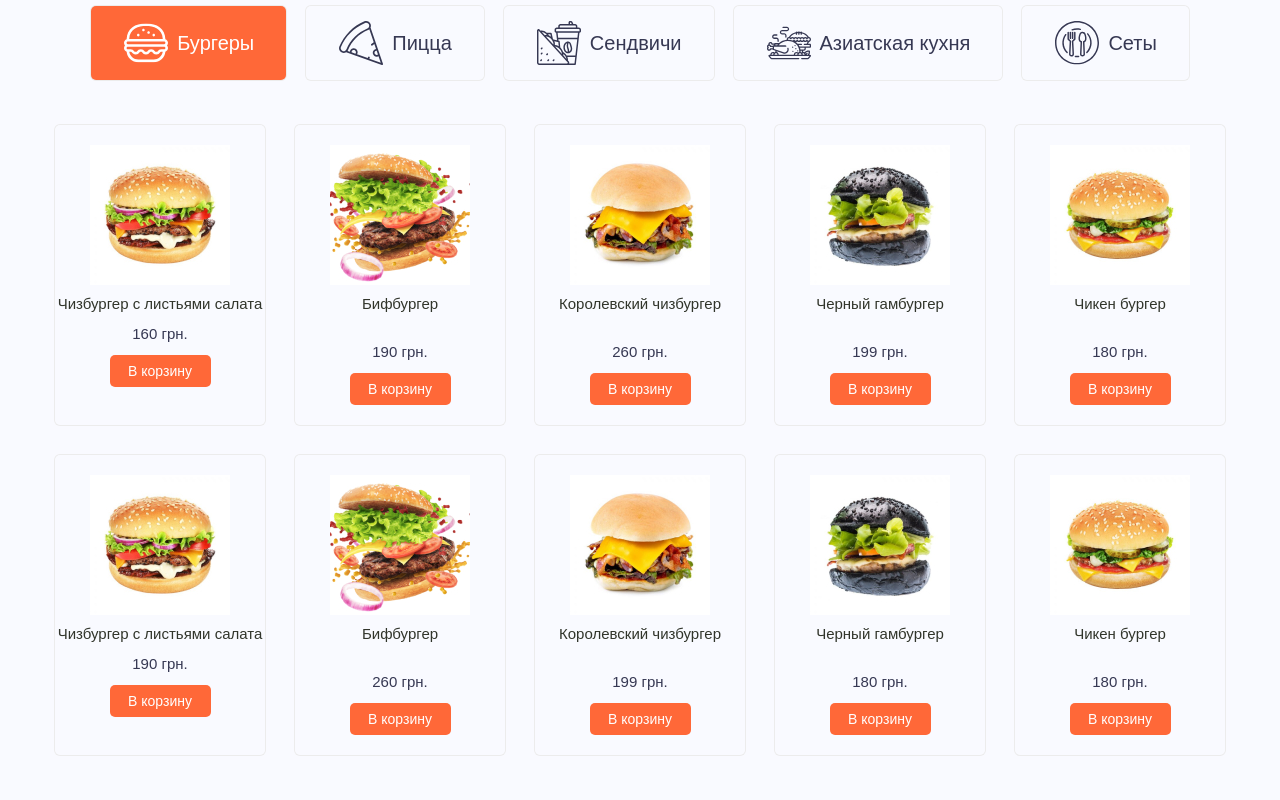
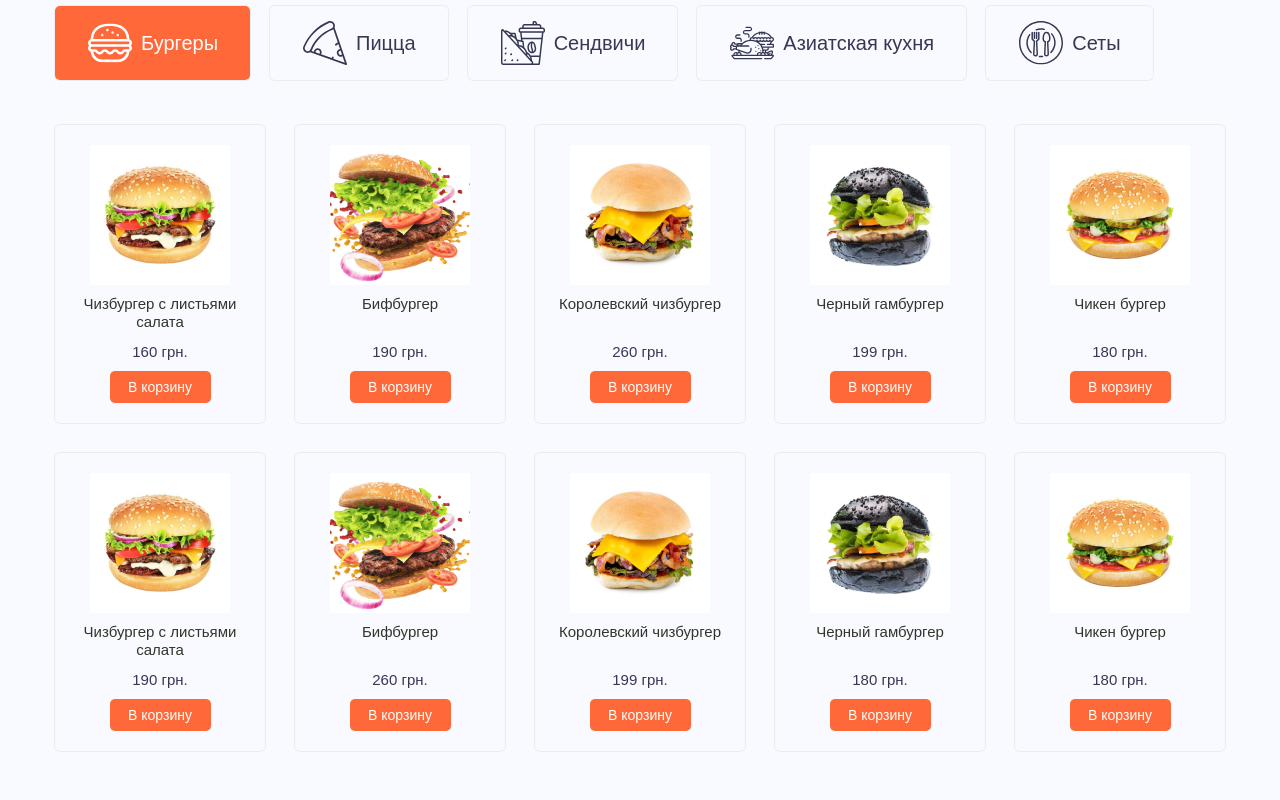
Before and after one commit to 10hokageee/simplefood, a website: page app/index.html in a window 1280 px wide. Shown: the part 1040-1840 px from the top of the page. Drawn offline with nearby package versions, Linux system fonts and the light colour scheme; files that its build step writes are made by us from their sources; files whose address does not match are found by name.

Commit message:
fixed product card, fixed header, fixed preview

```diff
--- a/app/index.html
+++ b/app/index.html
@@ -30,7 +30,6 @@
   <body>
     <header class="header">
       <div class="container">
-
           <nav class="header-menu">
              <a class="logo" href="#">
             <img class="logo__img" src="images/logo.svg" alt="Логотип" />
@@ -131,21 +130,22 @@
     </header>
 
     <main class="main">
+      <h1 class="sr-only">Доставка еды на дом</h1>
       <section class="preview">
         <div class="container">
           <div
             class="preview__inner"
             style="background-image: url(./images/header-bg.png)"
           >
-            <h1 class="preview__title">
-              Доставка <br />
+            <h2 class="preview__title">
+              Доставка
               <span>за 15 минут</span>
-            </h1>
+            </h2>
             <p class="preview__text">
               Самый быстрый сервис доставки еды в вашем городе. Не уложимся в
               срок - доставка за наш счёт
             </p>
-            <button class="preview__button btn" type="button">Заказать</button>
+            <a class="preview__button btn">Заказать</a>
             <a class="preview__link animation" href="#"> Подробнее </a>
           </div>
         </div>
@@ -154,7 +154,7 @@
       <section class="features">
         <div class="container">
           <div class="features__inner">
-            <h2 class="features__title">Популярные категории</h2>
+            <h2 class="features__title title">Популярные категории</h2>
             <ul class="features-filter">
               <li class="features-filter__list">
                 <button
@@ -398,148 +398,187 @@
             </ul>
             <ul class="features-list__items">
               <li class="features-list__item mix category-a">
+              <article class="product-card">
                 <img
-                  class="features-list__item-img"
+                  class="product-card__img"
                   src="images/burgers/1.jpg"
-                  alt="Изображение продукции"
+                  alt="Чизбургер с листьями салата"
+                  width="140px"
+                  height="140px"
                 />
                 <h3
-                  class="features-list__item-title features-list__item-title-margin-top"
+                  class="product-card__subtitle product-card__subtitle--marginbottom"
                 >
-                  Чизбургер с листьями салата
-                  <p>160 грн.</p>
-                </h3>
-                <button class="features-list__item-btn btn" type="submit">
+                  Чизбургер с листьями салата</h3>
+                  <span>160 грн.</span>
+
+                <button class="product-card__btn btn" type="button">
                   В корзину
                 </button>
+              </article>
               </li>
               <li class="features-list__item mix category-a">
+                <article class="product-card">
                 <img
-                  class="features-list__item-img"
+                  class="product-card__img"
                   src="images/burgers/2.jpg"
-                  alt="Изображение продукции"
+                  alt="Бифбургер"
+                  width="140px"
+                  height="140px"
                 />
-                <h3 class="features-list__item-title">
-                  Бифбургер
-                  <p>190 грн.</p>
-                </h3>
-                <button class="features-list__item-btn btn" type="submit">
+                <h3 class="product-card__subtitle">
+                  Бифбургер</h3>
+                  <span>190 грн.</span>
+
+                <button class="product-card__btn btn" type="button">
                   В корзину
                 </button>
+              </article>
               </li>
               <li class="features-list__item mix category-b">
+                <article class="product-card">
                 <img
-                  class="features-list__item-img"
+                  class="product-card__img"
                   src="images/burgers/3.jpg"
-                  alt="Изображение продукции"
+                  alt="Королевский чизбургер"
+                  width="140px"
+                  height="140px"
                 />
-                <h3 class="features-list__item-title">
-                  Королевский чизбургер
-                  <p>260 грн.</p>
-                </h3>
-                <button class="features-list__item-btn btn" type="submit">
+                <h3 class="product-card__subtitle">
+                  Королевский чизбургер</h3>
+                  <span>260 грн.</span>
+
+                <button class="product-card__btn btn" type="button">
                   В корзину
                 </button>
+              </article>
               </li>
               <li class="features-list__item mix category-b">
+                <article class="product-card">
                 <img
-                  class="features-list__item-img"
+                  class="product-card__img"
                   src="images/burgers/4.jpg"
-                  alt="Изображение продукции"
+                  alt="Черный гамбургер"
+                  width="140px"
+                  height="140px"
                 />
-                <h3 class="features-list__item-title">
-                  Черный гамбургер
-                  <p>199 грн.</p>
-                </h3>
-                <button class="features-list__item-btn btn" type="submit">
+                <h3 class="product-card__subtitle">
+                  Черный гамбургер</h3>
+                  <span>199 грн.</span>
+                <button class="product-card__btn btn" type="button">
                   В корзину
                 </button>
+              </article>
               </li>
               <li class="features-list__item mix category-b">
+                <article class="product-card">
                 <img
-                  class="features-list__item-img"
+                  class="product-card__img"
                   src="images/burgers/5.jpg"
-                  alt="Изображение продукции"
+                  alt="Чикен бургер"
+                  width="140px"
+                  height="140px"
                 />
-                <h3 class="features-list__item-title">
-                  Чикен бургер
-                  <p>180 грн.</p>
-                </h3>
-                <button class="features-list__item-btn btn" type="submit">
+                <h3 class="product-card__subtitle">
+                  Чикен бургер</h3>
+
+                  <span>180 грн.</span>
+                <button class="product-card__btn btn" type="button">
                   В корзину
                 </button>
+              </article>
               </li>
               <li class="features-list__item mix category-c">
+                <article class="product-card">
                 <img
-                  class="features-list__item-img"
+                  class="product-card__img"
                   src="images/burgers/1.jpg"
-                  alt="Изображение продукции"
+                  alt="Чизбургер с листьями салата"
+                  width="140px"
+                  height="140px"
                 />
                 <h3
-                  class="features-list__item-title features-list__item-title-margin-top"
+                  class="product-card__subtitle product-card__subtitle--marginbottom"
                 >
-                  Чизбургер с листьями салата
-                  <p>190 грн.</p>
-                </h3>
-                <button class="features-list__item-btn btn" type="submit">
+                  Чизбургер с листьями салата</h3>
+                  <span>190 грн.</span>
+
+                <button class="product-card__btn btn" type="button">
                   В корзину
                 </button>
+              </article>
               </li>
               <li class="features-list__item mix category-c">
+                <article class="product-card">
                 <img
-                  class="features-list__item-img"
+                  class="product-card__img"
                   src="images/burgers/2.jpg"
-                  alt="Изображение продукции"
+                  alt="Бифбургер"
+                  width="140px"
+                  height="140px"
                 />
-                <h3 class="features-list__item-title">
-                  Бифбургер
-                  <p>260 грн.</p>
-                </h3>
-                <button class="features-list__item-btn btn" type="submit">
+                <h3 class="product-card__subtitle">
+                  Бифбургер</h3>
+                  <span>260 грн.</span>
+
+                <button class="product-card__btn btn" type="button">
                   В корзину
                 </button>
+              </article>
               </li>
               <li class="features-list__item mix category-d">
+                <article class="product-card">
                 <img
-                  class="features-list__item-img"
+                  class="product-card__img"
                   src="images/burgers/3.jpg"
-                  alt="Изображение продукции"
+                  alt="Королевский чизбургер"
+                  width="140px"
+                  height="140px"
                 />
-                <h3 class="features-list__item-title">
-                  Королевский чизбургер
-                  <p>199 грн.</p>
-                </h3>
-                <button class="features-list__item-btn btn" type="submit">
+                <h3 class="product-card__subtitle">
+                  Королевский чизбургер</h3>
+                  <span>199 грн.</span>
+
+                <button class="product-card__btn btn" type="submit">
                   В корзину
                 </button>
+              </article>
               </li>
               <li class="features-list__item mix category-d">
+                <article class="product-card">
                 <img
-                  class="features-list__item-img"
+                  class="product-card__img"
                   src="images/burgers/4.jpg"
-                  alt="Изображение продукции"
+                  alt="Черный гамбургер"
+                  width="140px"
+                  height="140px"
                 />
-                <h3 class="features-list__item-title">
-                  Черный гамбургер
-                  <p>180 грн.</p>
-                </h3>
-                <button class="features-list__item-btn btn" type="submit">
+                <h3 class="product-card__subtitle">
+                  Черный гамбургер</h3>
+                  <span>180 грн.</span>
+
+                <button class="product-card__btn btn" type="button">
                   В корзину
                 </button>
+              </article>
               </li>
               <li class="features-list__item mix category-d">
+                <article class="product-card">
                 <img
-                  class="features-list__item-img"
+                  class="product-card__img"
                   src="images/burgers/5.jpg"
-                  alt="Изображение продукции"
+                  alt="Чикен бургер"
+                  width="140px"
+                  height="140px"
                 />
-                <h3 class="features-list__item-title">
-                  Чикен бургер
-                  <p>180 грн.</p>
-                </h3>
-                <button class="features-list__item-btn btn" type="submit">
+                <h3 class="product-card__subtitle">
+                  Чикен бургер</h3>
+                  <span>180 грн.</span>
+
+                <button class="product-card__btn btn" type="button">
                   В корзину
                 </button>
+              </article>
               </li>
             </ul>
             <a class="features__link" href="#">Показать еще</a>
@@ -580,24 +619,30 @@
                 </button>
               </form>
             </li>
-            <li class="footer-top__item">
+
+            <ul class="footer-top__links">
+            <li class="footer-top__link-item">
               <a class="footer-top__link animation" href="#">Как это работает</a>
               <a class="footer-top__link animation" href="#">Продукты</a>
               <a class="footer-top__link animation" href="#">Блюда</a>
               <a class="footer-top__link animation" href="#">Меню</a>
             </li>
-            <li class="footer-top__item">
+            <li class="footer-top__link-item">
               <a class="footer-top__link animation" href="#">О нас</a>
               <a class="footer-top__link animation" href="#">Новости</a>
               <a class="footer-top__link animation" href="#">Партнеры</a>
               <a class="footer-top__link animation" href="#">ЧаВо</a>
             </li>
-            <li class="footer-top__item">
+            <li class="footer-top__link-item">
               <a class="footer-top__link animation" href="#">Скачать приложение</a>
               <a class="footer-top__link animation" href="#">Блог</a>
               <a class="footer-top__link animation" href="#">Что нового?</a>
               <a class="footer-top__link animation" href="#">Карта сайта </a>
             </li>
+          </ul>
+
+
+
             <li class="footer-top__item footer-top__contacts">
               <a class="footer-top__addres" href="">ул. Т.Г.Шевченко, 1</a>
               <a class="footer-top__phone" href="tel:380501112233"
--- a/app/scss/_fonts.scss
+++ b/app/scss/_fonts.scss
@@ -3,8 +3,7 @@
   font-weight: 500;
   font-style: normal;
   font-display: swap;
-  src: local('Rubik-Medium'),
-  url('../fonts/Rubik-Medium.woff2') format(woff2),
+  src: url('../fonts/Rubik-Medium.woff2') format(woff2),
   url('../fonts/Rubik-Medium.woff') format(woff);
 }
 
@@ -13,7 +12,6 @@
   font-weight: 400;
   font-style: normal;
   font-display: swap;
-  src: local('Rubik-Regular'),
-  url('../fonts/Rubik-Regular.woff2') format(woff2),
+  src: url('../fonts/Rubik-Regular.woff2') format(woff2),
   url('../fonts/Rubik-Regular.woff') format(woff);
 }
--- a/app/scss/_vars.scss
+++ b/app/scss/_vars.scss
@@ -36,39 +36,3 @@ border-radius: 5px;
 %transition {
   transition: opacity 0.3s ease-in-out, box-shadow 0.3s ease-in-out, color 0.3s ease-in-out, background-color 0.3s ease-in-out, fill 0.3s ease-in-out,  text-shadow 0.3s ease-in-out;
 }
-
-.btn {
-  @extend %rubik-medium;
-  font-weight: 500;
-  color: #fff;
-  font-size: 14px;
-  line-height: 1.3;
-  background-color: $orange-900;
-  padding: 13px 39px 13px 70px;
-  border-radius: 5px;
-  cursor: pointer;
-  position: relative;
-  max-width: 200px;
-  width: 100%;
-  @extend %transition;
-}
-
-%link {
-  text-decoration: underline;
-  color: $darkBlue-900;
-  &:focus {
-    text-decoration: transparent;
-    box-shadow: 0 0 0 2px rgba(255, 104, 56, 0.7);
-    border-radius: 5px;
-  }
-  &:hover {
-    color: $orange-900;
-    text-decoration: transparent;
-  }
-  &:active {
-    text-decoration: transparent;
-    text-shadow: 2px 2px 5px rgba(54, 56, 83, 0.5);
-    color: $darkBlue-900;
-    box-shadow: none;
-  }
-}
--- a/app/scss/style.scss
+++ b/app/scss/style.scss
@@ -25,6 +25,10 @@
   opacity: 0.5;
 }
 
+.header__logo {
+  margin-left: 10px;
+}
+
 .header-menu {
   display: flex;
   justify-content: space-between;
@@ -33,7 +37,7 @@
   &__list {
     display: flex;
     justify-content: space-between;
-  margin-right: 65px;
+  margin-right: 50px;
   }
 
    &__list-item{
@@ -114,12 +118,22 @@
   &__items {
     display: flex;
     justify-content: space-between;
+    font-size: 18px;
+    line-height: 1.3;
   }
-  &__item {
+  &__inner {
     font-family: "Rubik-Regular", sans-serif;
     font-size: 18px;
     line-height: 1.3;
     font-weight: 400;
+  }
+  &__links {
+    display: grid;
+    grid-template-columns: 153px 89px 187px;
+    grid-gap: 70px;
+    & a {
+      display: block;
+    }
   }
   &__item a {
     display: block;
@@ -248,9 +262,12 @@
 
 .footer-bottom {
   text-align: center;
-  border-top: 1px solid #c2c2c2;
+  border-top: 1px solid rgba($color: #C2C2C2, $alpha: 0.2);
+
   &__copyright {
     padding: 30px 0;
+    font-size: 14px;
+    line-height: 1;
   }
 }
 
@@ -268,6 +285,8 @@
     line-height: 1.3;
     margin-bottom: 20px;
     text-transform: uppercase;
+    max-width: 450px;
+    width: 100%;
     & span {
       color: $orange-900;
     }
@@ -281,15 +300,10 @@
     padding: 12px 32px;
     max-width: 146px;
     margin-right: 34px;
-    &:hover {
-      @extend %hover;
-    }
-    &:focus {
-      @extend %focus;
-    }
-    &:active {
-      box-shadow: none;
-    }
+    @extend %rubik-regular;
+    font-size: 18px;
+    line-height: 1.3;
+    display: inline-block;
   }
 
   &__link {
@@ -302,20 +316,12 @@
   padding-top: 120px;
   text-align: center;
   &__title {
-    @extend %rubik-medium;
-    color: $darkBlue-900;
-    font-weight: 500;
-    font-size: 36px;
-    line-height: 1.3;
-    display: inline;
+    margin-bottom: 60px;
   }
 }
 
 .features-filter {
   display: flex;
-  justify-content: center;
-  align-items: center;
-  margin-top: 60px;
   margin-bottom: 45px;
   &__list {
     position: relative;
@@ -369,57 +375,66 @@
   gap: 30px;
   margin-bottom: 60px;
 }
-
-.features-list__item-img {
-  margin: 0 auto;
-  margin-bottom: 10px;
-  margin-top: 20px;
-}
-
 .features-list__item {
-  max-width: 210px;
-  width: 100%;
-  margin: 0 auto;
+  display: flex;
+  flex-direction: column;
+  justify-content: space-between;
   box-shadow: 0px 0px 0px 1px #ececec;
   border-radius: 5px;
   @extend %transition;
+  padding: 20px 15px 20px 15px;
   &:hover {
     box-shadow: 0px 0px 0px 2px rgba(255, 104, 56, 0.7);
     border-radius: 5px;
   }
 }
-
-.features-list__item-title {
-  font-size: 15px;
-  line-height: 18px;
-  @extend %rubik-regular;
-}
-
-.features-list__item-title p {
+.features-list__item span {
   color: $darkBlue-900;
   font-size: 15px;
   line-height: 1.4;
   @extend %rubik-medium;
-  margin-bottom: 10px;
-  margin-top: 28px;
+  margin-bottom: 8px;
+  display: block;
 }
 
-.features-list__item-title-margin-top p {
-  margin-top: 10px;
+
+.product-card {
+  &__img {
+  margin: 0 auto;
+  margin-bottom: 10px;
+  }
+&__subtitle {
+   font-size: 15px;
+  line-height: 18px;
+  @extend %rubik-regular;
+  margin-bottom: 28px;
 }
-
-.features-list__item-btn {
-  padding: 7px 16px;
+&__btn {
+    padding: 7px 16px;
   max-width: 101px;
   width: 100%;
   @extend %rubik-regular;
-  margin-bottom: 20px;
+  margin: 0 auto;
+}
 }
 
+
+
+.product-card__subtitle--marginbottom  {
+  margin-bottom: 10px;
+}
+
+
+
 .features__link {
-  @extend %link;
   @extend %transition;
+  text-decoration: underline;
+  border-radius: 5px;
+  border: 5px transparent;
   &:focus {
     text-decoration: underline;
   }
+  &:active {
+    text-decoration: none;
+  }
 }
```
Also changed, not shown: app/scss/_global.scss (+30 -0 lines).
